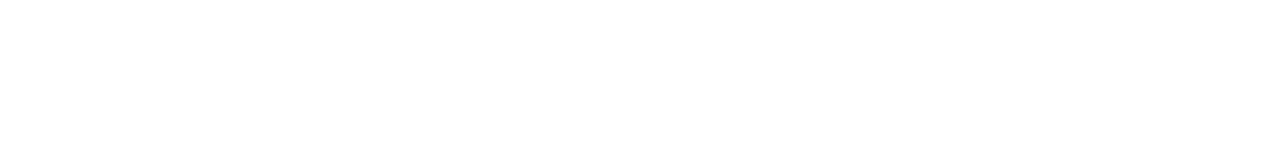
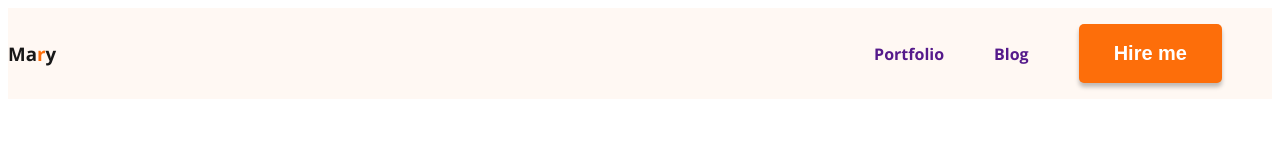
Before and after one commit to munnabiswas99/webdeveloper-portfolio, a plain HTML site: page index.html in a window 1280 px wide. Drawn offline with nearby package versions, Linux system fonts and the light colour scheme.

Commit message:
navigation bar added

```diff
--- a/index.html
+++ b/index.html
@@ -4,10 +4,22 @@
     <meta charset="UTF-8">
     <meta name="viewport" content="width=device-width, initial-scale=1.0">
     <title>webdeveloper-portfolio</title>
+    <link rel="preconnect" href="https://fonts.googleapis.com">
+<link rel="preconnect" href="https://fonts.gstatic.com" crossorigin>
+<link href="https://fonts.googleapis.com/css2?family=Open+Sans:wght@700&display=swap" rel="stylesheet">
+
+    <link rel="stylesheet" href="style/style.css">
 </head>
 <body>
-    <header>
-
+    <header class="header">
+        <nav>
+            <h3 class="nav-title">Ma<span class="primary-color">r</span>y</h3>
+            <ul>
+                <li ><a href="">Portfolio</a></li>
+                <li><a href="">Blog</a></li>
+                <li><button class="primary-button">Hire me</button></li>
+            </ul>
+        </nav>
     </header>
 
     <main>
--- /dev/null
+++ b/style/style.css
@@ -0,0 +1,40 @@
+body{
+    font-family: 'Open Sans', sans-serif;
+}
+nav{
+    display: flex;
+    justify-content: space-between;
+    align-items: center;
+}
+.nav-title{
+    color: #181818;
+
+}
+.primary-color{
+    color: #FD6E0A;
+}
+nav>ul{
+    display: flex;
+    align-items: center;
+}
+nav li{
+    list-style: none;
+    margin-right: 50px;
+}
+nav a{
+    text-decoration: none;
+}
+.primary-button{
+    border-radius: 5px;
+    background: #FD6E0A;
+    box-shadow: 0px 4px 4px 0px rgba(0, 0, 0, 0.25);
+    border: 0;
+    font-size: 20px;
+    font-weight: 700;
+    padding: 18px 35px;
+    color: white;
+
+}
+.header{
+    background-color: #FFF8F3;
+}
```
